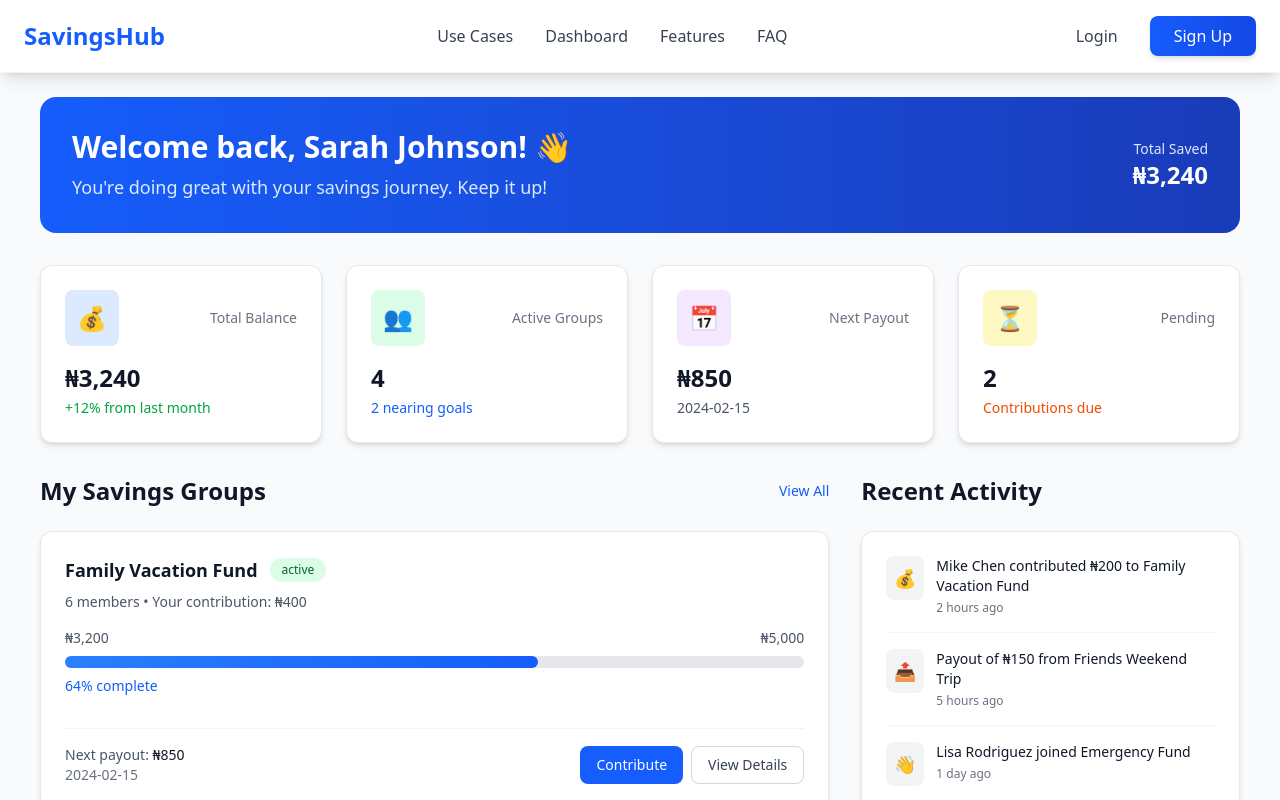
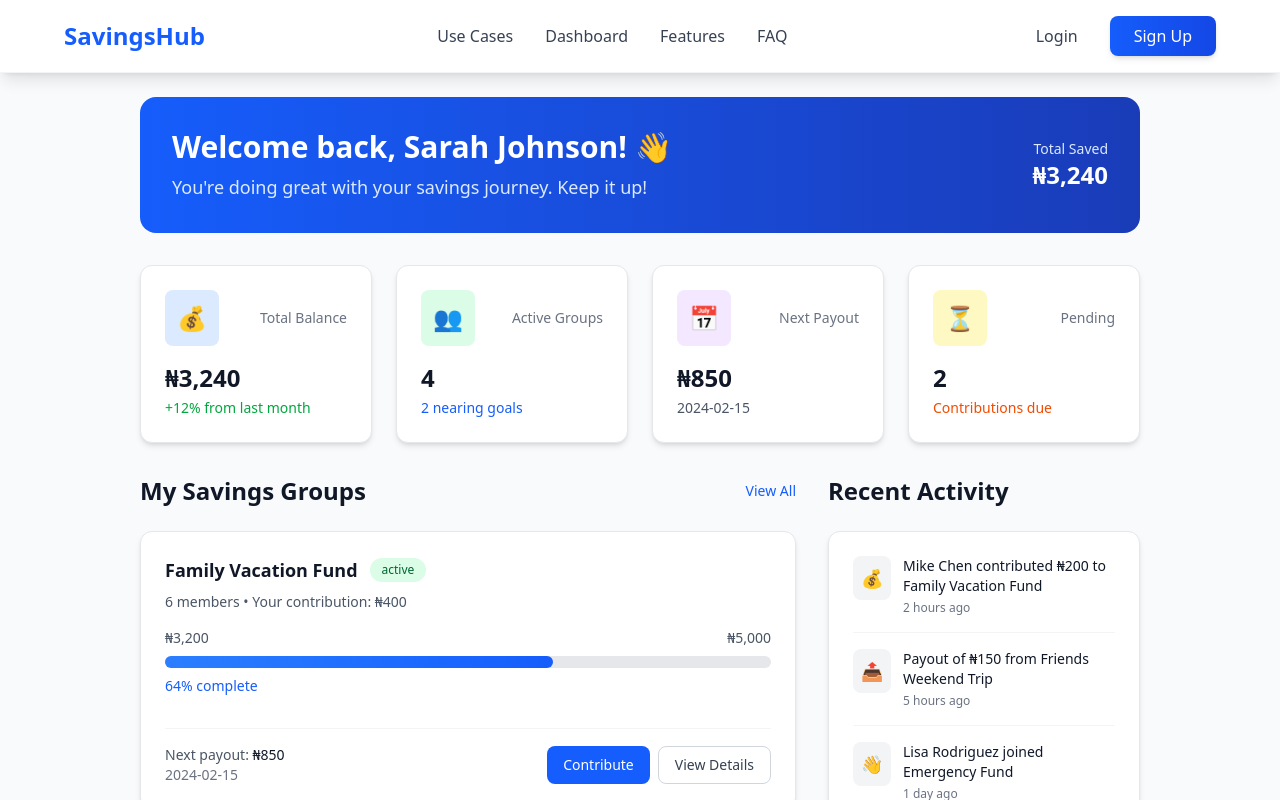
Before and after one commit to OLUMZYXX/Whatsapp-Savings, a Next.js app in the folder client/: page /dashboard in a window 1280 px wide. Shown: the top 800 px of the page. Built offline with nearby package versions, Linux system fonts and the light colour scheme.

Commit message:
fix: Adjust max-width of Dashboard and Navbar components for better layout consistency

```diff
--- a/client/src/app/dashboard/page.tsx
+++ b/client/src/app/dashboard/page.tsx
@@ -153,7 +153,7 @@ export default function DashboardPage() {
 
   return (
     <div className='min-h-screen bg-gray-50 p-6'>
-      <div className='max-w-[1200px] mx-auto space-y-8'>
+      <div className='max-w-[1000px] mx-auto space-y-8'>
         {/* Welcome Message */}
         <div className='bg-gradient-to-r from-blue-600 to-blue-800 rounded-2xl p-8 text-white'>
           <div className='flex items-center justify-between'>
--- a/client/src/components/Navbar.tsx
+++ b/client/src/components/Navbar.tsx
@@ -17,7 +17,7 @@ export default function Navbar() {
 
   return (
     <nav className='w-full bg-white/95 backdrop-blur-md shadow-lg border-b border-gray-100 sticky top-0 z-50'>
-      <div className='max-w-7xl mx-auto flex items-center justify-between px-6 py-4'>
+      <div className='max-w-[1200px] mx-auto flex items-center justify-between px-6 py-4'>
         {/* Logo */}
         <Link
           href='/'
```
